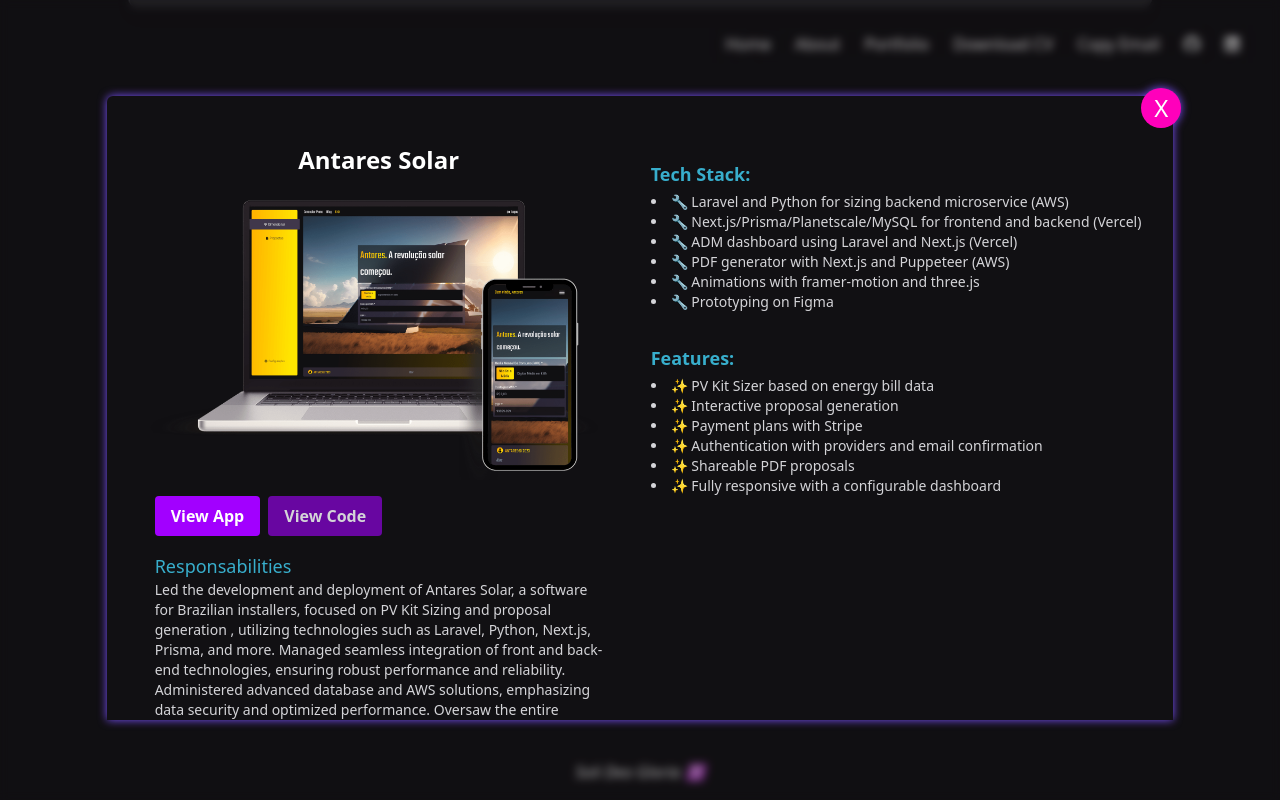
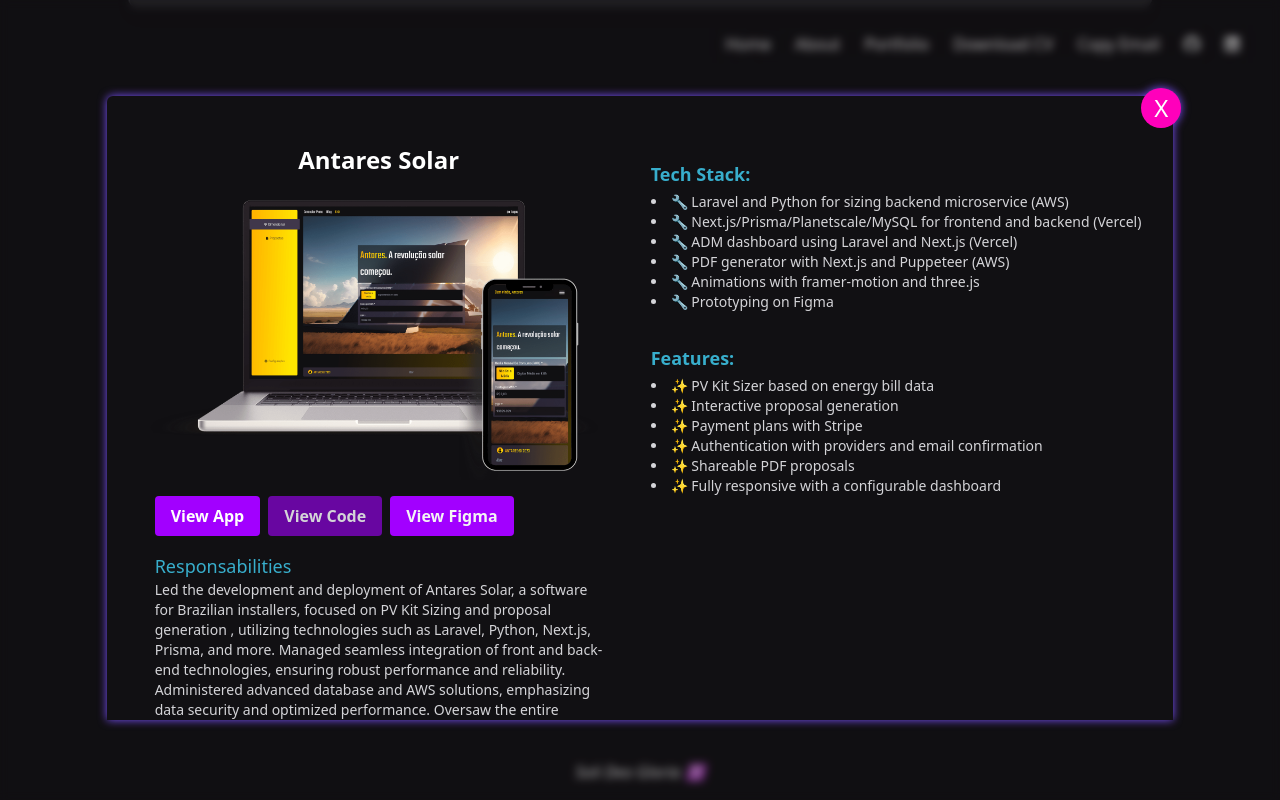
Before and after one commit to PortsZ/portszfolio, a Next.js app: page / in a window 1280 px wide. Both pictures are taken after a click on the element 296 px from the left and 4030 px from the top of the page. Shown: the part 3564-4364 px from the top of the page. Built offline with nearby package versions, Linux system fonts and the light colour scheme.

Commit message:
figma added

```diff
--- a/src/components/portfolio/ProjectCard.tsx
+++ b/src/components/portfolio/ProjectCard.tsx
@@ -46,6 +46,18 @@
           >
             View Code
           </motion.button>
+          {project.preview.figma &&
+          <motion.button
+          disabled={!project.preview.figma}
+          whileHover={{ scale: 1.05 }}
+          whileTap={{ scale: 0.95 }}
+          onClick={() => window.open(project.preview.figma, "_blank")}
+          className={` rounded bg-quaternary p-2 px-4 font-semibold ${
+            project.preview.figma ? "text-zinc-100" :  "pointer-events-none bg-opacity-60 text-zinc-300"
+          }`}
+        >
+          View Figma
+        </motion.button>}
         </div>
         <h2 className="px-4 text-lg  text-secondary sm:px-8">
           Responsabilities
--- a/src/data/projectTypes.d.ts
+++ b/src/data/projectTypes.d.ts
@@ -7,6 +7,7 @@
       logo: string;
       link?: string;
       code?: string;
+      figma?: string;
       shortStack: string;
     };
     techStack: string[];
--- a/src/data/projects.ts
+++ b/src/data/projects.ts
@@ -32,6 +32,7 @@
     logo: "/antares/antares-logo.png",
     title: "Antares Solar",
     link: "https://antaressolar.com",
+    figma: "https://www.figma.com/file/kIw5lki20Ieh2fLl6qxiW0/Dimensionar?type=design&node-id=0%3A1&mode=design&t=1Za6i5kYZCirWmhY-1",
     description: "A solar energy software that offers a PV Kit Sizer and a proposal generator.",
     shortStack: "Laravel, Python, Next.js, Prisma, Planetscale, MySQL, AWS, Vercel",
   }
```
